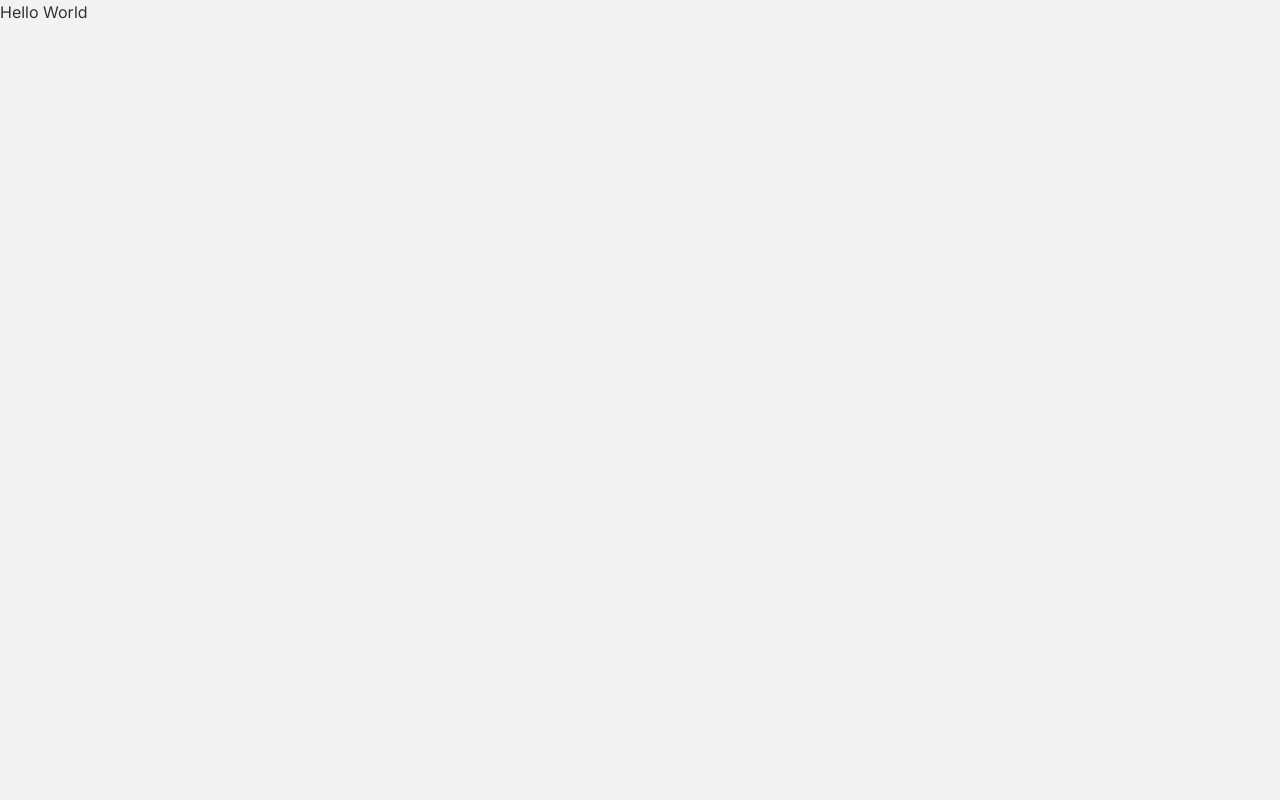
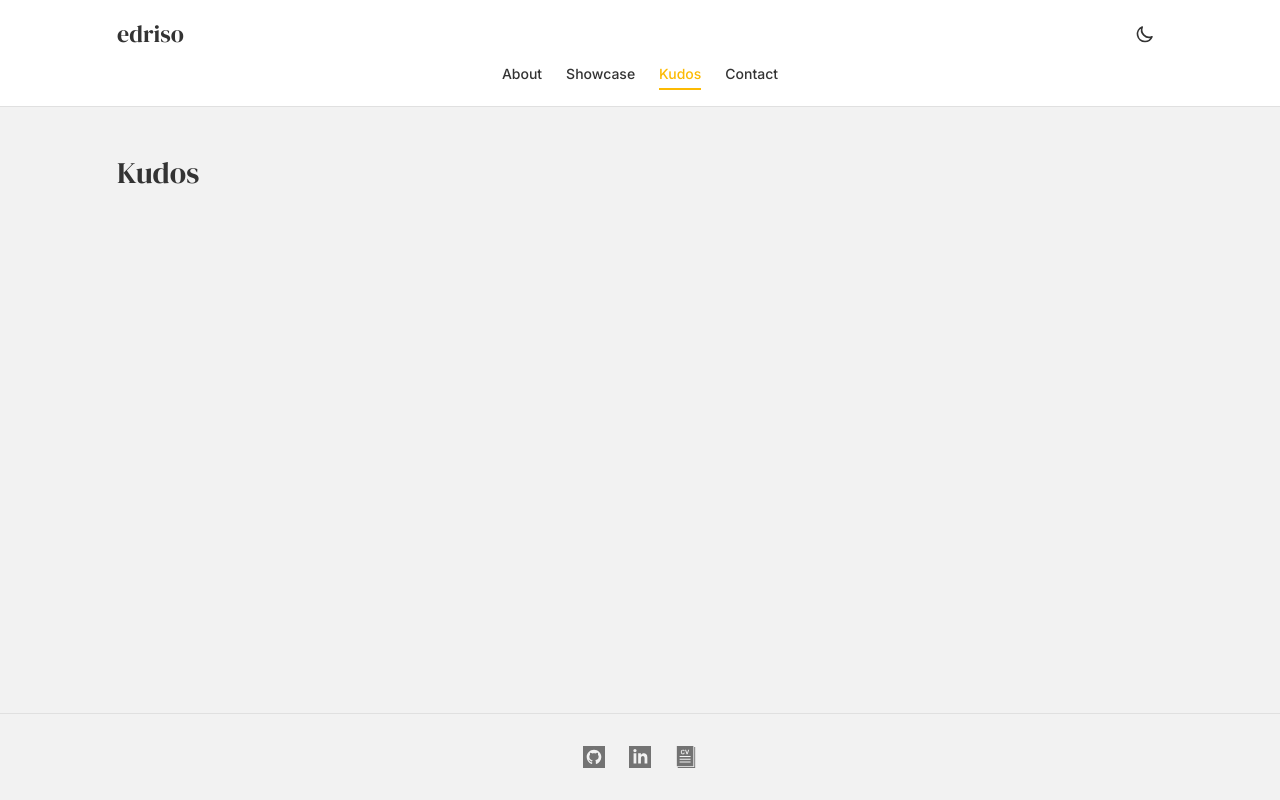
Before and after one commit to edriso/portfolio, a React (Vite) app: page /kudos in a window 1280 px wide. Built offline with nearby package versions, Linux system fonts and the light colour scheme.

Commit message:
feat: add routing, header, footer, and layout structure

```diff
--- a/src/App.jsx
+++ b/src/App.jsx
@@ -1,5 +1,31 @@
+import { Routes, Route, Navigate, useLocation } from 'react-router-dom';
+import Header from './components/Header';
+import Footer from './components/Footer';
+import ScrollToTop from './components/ScrollToTop';
+import About from './pages/About';
+import Showcase from './pages/Showcase';
+import Kudos from './pages/Kudos';
+import Contact from './pages/Contact';
+
 function App() {
-  return <h1>Hello World</h1>;
+  const { pathname } = useLocation();
+
+  return (
+    <div className="flex flex-col min-h-screen" key={pathname}>
+      <Header />
+      <main className="mx-auto w-full max-w-[1110px] px-5 py-8 md:px-8 md:py-12 flex-1">
+        <Routes>
+          <Route path="/" element={<About />} />
+          <Route path="/showcase" element={<Showcase />} />
+          <Route path="/kudos" element={<Kudos />} />
+          <Route path="/contact" element={<Contact />} />
+          <Route path="*" element={<Navigate to="/" replace />} />
+        </Routes>
+      </main>
+      <Footer />
+      <ScrollToTop />
+    </div>
+  );
 }
 
 export default App;
--- /dev/null
+++ b/src/components/Footer.jsx
@@ -0,0 +1,50 @@
+const links = [
+  {
+    name: 'GitHub',
+    url: 'https://github.com/edriso',
+    svg: 'M0 0v24h24v-24h-24zm14.534 19.59c-.406.078-.534-.171-.534-.384v-2.195c0-.747-.262-1.233-.55-1.481 1.782-.198 3.654-.875 3.654-3.947 0-.874-.311-1.588-.824-2.147.083-.202.357-1.016-.079-2.117 0 0-.671-.215-2.198.82-.639-.18-1.323-.267-2.003-.271-.68.003-1.364.091-2.003.269-1.528-1.035-2.2-.82-2.2-.82-.434 1.102-.16 1.915-.077 2.118-.512.56-.824 1.273-.824 2.147 0 3.064 1.867 3.751 3.645 3.954-.229.2-.436.552-.508 1.07-.457.204-1.614.557-2.328-.666 0 0-.423-.768-1.227-.825 0 0-.78-.01-.055.487 0 0 .525.246.889 1.17 0 0 .463 1.428 2.688.944v1.489c0 .211-.129.459-.528.385-3.18-1.057-5.472-4.056-5.472-7.59 0-4.419 3.582-8 8-8s8 3.581 8 8c0 3.533-2.289 6.531-5.466 7.59z',
+  },
+  {
+    name: 'LinkedIn',
+    url: 'https://www.linkedin.com/in/edriso',
+    svg: 'M0 0v24h24v-24h-24zm8 19h-3v-11h3v11zm-1.5-12.268c-.966 0-1.75-.79-1.75-1.764s.784-1.764 1.75-1.764 1.75.79 1.75 1.764-.783 1.764-1.75 1.764zm13.5 12.268h-3v-5.604c0-3.368-4-3.113-4 0v5.604h-3v-11h3v1.765c1.397-2.586 7-2.777 7 2.476v6.759z',
+  },
+  {
+    name: 'Resume',
+    url: 'https://edriso.github.io',
+    svg: 'M3 24h19v-23h-1v22h-18v1zm17-24h-18v22h18v-22zm-3 17h-12v1h12v-1zm0-3h-12v1h12v-1zm0-3h-12v1h12v-1zm-7.348-3.863l.948.3c-.145.529-.387.922-.725 1.178-.338.257-.767.385-1.287.385-.643 0-1.171-.22-1.585-.659-.414-.439-.621-1.04-.621-1.802 0-.806.208-1.432.624-1.878.416-.446.963-.669 1.642-.669.592 0 1.073.175 1.443.525.221.207.386.505.496.892l-.968.231c-.057-.251-.177-.449-.358-.594-.182-.146-.403-.218-.663-.218-.359 0-.65.129-.874.386-.223.258-.335.675-.335 1.252 0 .613.11 1.049.331 1.308.22.26.506.39.858.39.26 0 .484-.082.671-.248.187-.165.322-.425.403-.779zm3.023 1.78l-1.731-4.842h1.06l1.226 3.584 1.186-3.584h1.037l-1.734 4.842h-1.044z',
+  },
+];
+
+function Footer() {
+  return (
+    <footer className="mt-auto py-8 border-t border-(--color-border)">
+      <nav className="flex justify-center items-center gap-6">
+        {links.map((link) => (
+          <a
+            key={link.name}
+            href={link.url}
+            target="_blank"
+            rel="noopener noreferrer"
+            title={link.name}
+            className="text-(--color-font-light) hover:text-(--color-active) transition-colors"
+          >
+            <svg
+              xmlns="http://www.w3.org/2000/svg"
+              width="22"
+              height="22"
+              viewBox="0 0 24 24"
+              fill="currentColor"
+              fillRule="evenodd"
+              clipRule="evenodd"
+            >
+              <path d={link.svg} />
+            </svg>
+          </a>
+        ))}
+      </nav>
+    </footer>
+  );
+}
+
+export default Footer;
--- /dev/null
+++ b/src/components/Header.jsx
@@ -0,0 +1,84 @@
+import { NavLink, Link } from 'react-router-dom';
+import { useEffect, useState } from 'react';
+
+function Header() {
+  const [isDark, setIsDark] = useState(() => {
+    const saved = localStorage.getItem('darkMode');
+    if (saved !== null) return saved === 'true';
+    return window.matchMedia('(prefers-color-scheme: dark)').matches;
+  });
+
+  useEffect(() => {
+    document.documentElement.classList.toggle('dark', isDark);
+    localStorage.setItem('darkMode', isDark);
+  }, [isDark]);
+
+  const navLinks = [
+    { to: '/', label: 'About' },
+    { to: '/showcase', label: 'Showcase' },
+    { to: '/kudos', label: 'Kudos' },
+    { to: '/contact', label: 'Contact' },
+  ];
+
+  return (
+    <header className="sticky top-0 z-50 bg-(--color-bg-header) border-b border-(--color-border) transition-colors duration-300">
+      <div className="mx-auto max-w-[1110px] px-5 py-4 md:px-8">
+        <div className="flex items-center justify-between mb-3">
+          <Link to="/" className="font-display text-2xl hover:no-underline">
+            edriso
+          </Link>
+
+          <button
+            onClick={() => setIsDark(!isDark)}
+            className="p-2 rounded-lg hover:bg-(--color-bg) transition-colors cursor-pointer"
+            aria-label="Toggle dark mode"
+          >
+            <svg
+              xmlns="http://www.w3.org/2000/svg"
+              fill="none"
+              viewBox="0 0 24 24"
+              stroke="currentColor"
+              strokeWidth={2}
+              className="w-5 h-5"
+            >
+              {isDark ? (
+                <path
+                  strokeLinecap="round"
+                  strokeLinejoin="round"
+                  d="M12 3v1m0 16v1m9-9h-1M4 12H3m15.364 6.364l-.707-.707M6.343 6.343l-.707-.707m12.728 0l-.707.707M6.343 17.657l-.707.707M16 12a4 4 0 11-8 0 4 4 0 018 0z"
+                />
+              ) : (
+                <path
+                  strokeLinecap="round"
+                  strokeLinejoin="round"
+                  d="M20.354 15.354A9 9 0 018.646 3.646 9.003 9.003 0 0012 21a9.003 9.003 0 008.354-5.646z"
+                />
+              )}
+            </svg>
+          </button>
+        </div>
+
+        <nav className="flex justify-center gap-6">
+          {navLinks.map((link) => (
+            <NavLink
+              key={link.to}
+              to={link.to}
+              end={link.to === '/'}
+              className={({ isActive }) =>
+                `text-sm font-medium pb-1 border-b-2 transition-colors ${
+                  isActive
+                    ? 'border-(--color-active) text-(--color-active)'
+                    : 'border-transparent hover:text-(--color-active)'
+                }`
+              }
+            >
+              {link.label}
+            </NavLink>
+          ))}
+        </nav>
+      </div>
+    </header>
+  );
+}
+
+export default Header;
--- /dev/null
+++ b/src/components/ScrollToTop.jsx
@@ -0,0 +1,42 @@
+import { useState, useEffect } from 'react';
+
+function ScrollToTop() {
+  const [visible, setVisible] = useState(false);
+
+  useEffect(() => {
+    const handleScroll = () => setVisible(window.scrollY > 500);
+    window.addEventListener('scroll', handleScroll);
+    return () => window.removeEventListener('scroll', handleScroll);
+  }, []);
+
+  const scrollToTop = () => window.scrollTo({ top: 0, behavior: 'smooth' });
+
+  return (
+    <button
+      onClick={scrollToTop}
+      className={`fixed bottom-6 right-6 w-10 h-10 rounded-full bg-(--color-active) text-gray-900 flex items-center justify-center shadow-lg cursor-pointer transition-all duration-300 hover:scale-110 ${
+        visible
+          ? 'opacity-100 translate-y-0'
+          : 'opacity-0 translate-y-4 pointer-events-none'
+      }`}
+      aria-label="Scroll to top"
+    >
+      <svg
+        xmlns="http://www.w3.org/2000/svg"
+        fill="none"
+        viewBox="0 0 24 24"
+        strokeWidth={2.5}
+        stroke="currentColor"
+        className="w-5 h-5"
+      >
+        <path
+          strokeLinecap="round"
+          strokeLinejoin="round"
+          d="M4.5 15.75l7.5-7.5 7.5 7.5"
+        />
+      </svg>
+    </button>
+  );
+}
+
+export default ScrollToTop;
--- a/src/main.jsx
+++ b/src/main.jsx
@@ -1,10 +1,13 @@
 import { StrictMode } from 'react';
 import { createRoot } from 'react-dom/client';
+import { BrowserRouter } from 'react-router-dom';
 import './index.css';
 import App from './App.jsx';
 
 createRoot(document.getElementById('root')).render(
   <StrictMode>
-    <App />
+    <BrowserRouter>
+      <App />
+    </BrowserRouter>
   </StrictMode>,
 );
--- /dev/null
+++ b/src/pages/About.jsx
@@ -0,0 +1,5 @@
+function About() {
+  return <h1 className="font-display text-3xl">About</h1>;
+}
+
+export default About;
--- /dev/null
+++ b/src/pages/Contact.jsx
@@ -0,0 +1,5 @@
+function Contact() {
+  return <h1 className="font-display text-3xl">Contact</h1>;
+}
+
+export default Contact;
--- /dev/null
+++ b/src/pages/Kudos.jsx
@@ -0,0 +1,5 @@
+function Kudos() {
+  return <h1 className="font-display text-3xl">Kudos</h1>;
+}
+
+export default Kudos;
--- /dev/null
+++ b/src/pages/Showcase.jsx
@@ -0,0 +1,5 @@
+function Showcase() {
+  return <h1 className="font-display text-3xl">Showcase</h1>;
+}
+
+export default Showcase;
```
